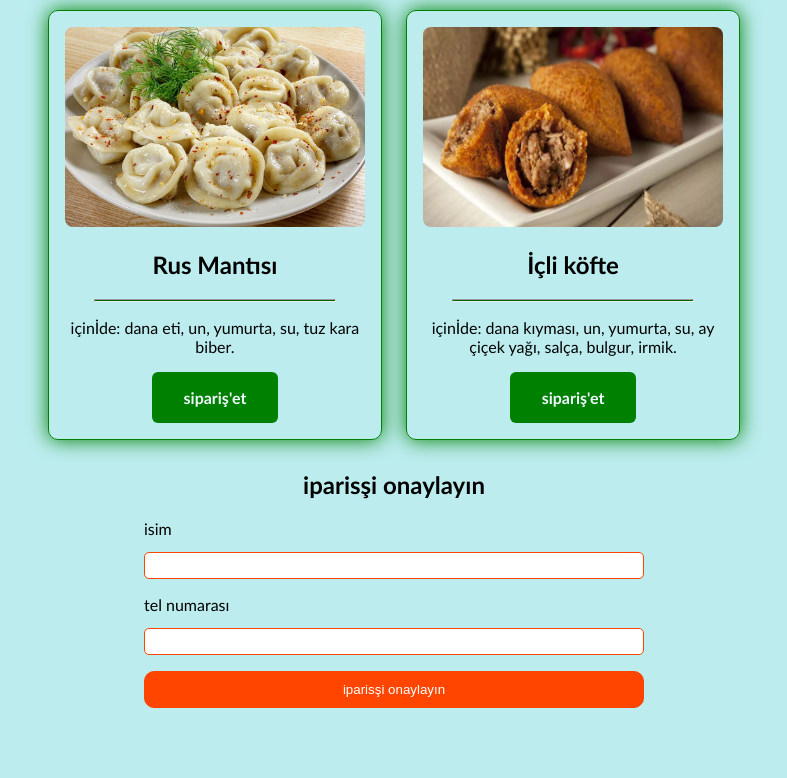
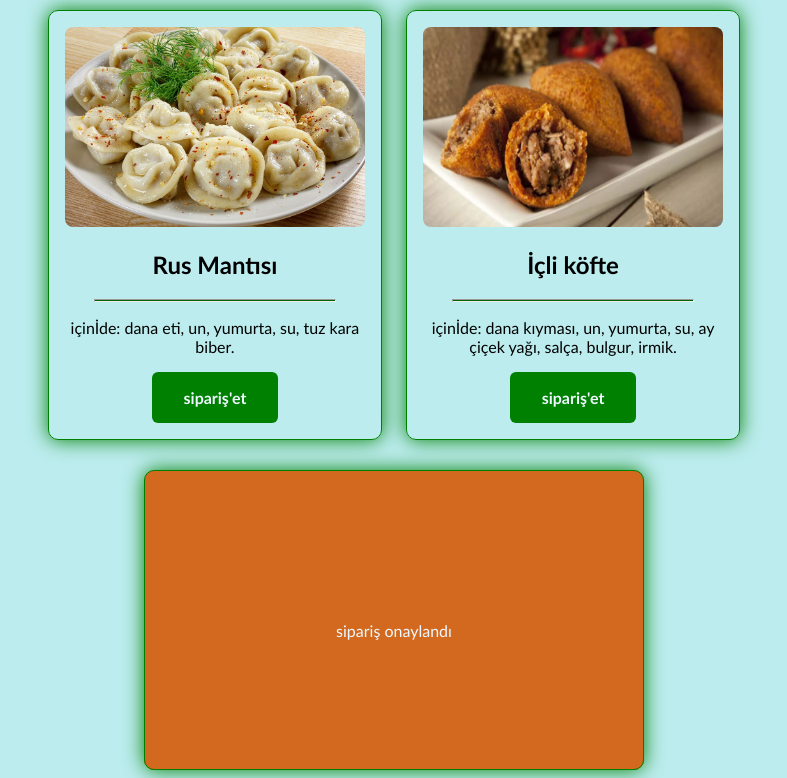
Before and after one commit to yusuf20090/myservice, a plain HTML site: page index.html in a window 1280 px wide. Shown: the part 82-860 px from the top of the page, without its empty margins (246-1033 px from the left). Before the commit the page ends 800 px from the top, so only its background shows below. Drawn offline with Linux system fonts and the light colour scheme.

Commit message:
Add files via upload

```diff
--- a/css/style.css
+++ b/css/style.css
@@ -1,19 +1,22 @@
-body{
+body {
     background-color: rgb(188, 236, 238);
     text-align: center;
     font-family: 'Gill Sans', 'Gill Sans MT', Calibri, 'Trebuchet MS', sans-serif;
 }
-h1{
+
+h1 {
     text-align: center;
 }
-img{
+
+img {
     width: 100%;
     border-radius: 8px;
     height: 200px;
 }
-div{
+
+div {
     width: 300px;
-    border:1px solid green ;
+    border: 1px solid green;
     box-shadow: 0px 0px 20px green;
     border-radius: 10px;
     padding: 16px;
@@ -21,12 +24,14 @@ div{
     display: inline-block;
     margin: 10px;
 }
-hr{
+
+hr {
     background-color: darkgreen;
     width: 80%;
     height: 1px;
 }
-a{
+
+a {
     color: aliceblue;
     background-color: green;
     padding: 16px 32px 16px 32px;
@@ -36,28 +41,33 @@ a{
     font-weight: bold;
     transition: 0.5s;
 }
-a:hover{
+
+a:hover {
     background-color: aliceblue;
     color: green;
 }
-button{
-    padding: 10px;
+
+button {
+    padding: 16px;
     border-radius: 10px;
     color: rgb(255, 255, 255);
     background-color: orangered;
     border: 1px solid orangered;
     transition: 0.5s;
     width: 100%;
+    font-size: 16;
 }
-button:hover{
+
+button:hover {
     color: orangered;
     background-color: rgb(252, 246, 244);
     transition: 0.5s;
     cursor: pointer;
 
 }
-input{
-    padding: 5px;
+
+input {
+    padding: 16px;
     border-radius: 5px;
     background-color: rgb(255, 255, 255);
     border: 1px solid orangered;
@@ -65,19 +75,42 @@ input{
     transition: 0.5s;
     width: 100%;
     box-sizing: border-box;
-    margin: 0px 0px 16px ;
+    margin: 0px 0px 16px;
+    font-size: 16px;
 }
-input:focus{
+
+input:focus {
     box-shadow: 0px 0px 16px orangered;
     transition: 0.5s;
 
 }
-form{
+
+form {
     max-width: 500px;
-    margin: auto ;
+    margin: auto;
+    position: relative;
 }
-label{
+
+label {
     margin: 0px 0px 14px;
     display: block;
     text-align: left;
+    font-size: 16px;
 }
+
+iframe {
+    display: none;
+}
+
+.wrapper {
+    background-color: chocolate;
+    color: aliceblue;
+    position: absolute;
+    top: 0;
+    left: 0;
+    width: 100%;
+    height: 100%;
+    margin: 0;
+    padding: 150px 0 0 0;
+    box-sizing: border-box;
+}
--- a/index.html
+++ b/index.html
@@ -1,5 +1,6 @@
 <!DOCTYPE html>
 <html lang="en">
+
 <head>
   <meta charset="UTF-8">
   <meta http-equiv="X-UA-Compatible" content="IE=edge">
@@ -7,6 +8,7 @@
   <title>Benim hizmetler'im</title>
   <link rel="stylesheet" href="./css/style.css">
 </head>
+
 <body>
   <h1>
     Benim hizmetler'im
@@ -33,21 +35,27 @@
     </p>
     <a href="">sipariş'et </a>
   </div>
-    <form action="https://docs.google.com/forms/u/0/d/e/1FAIpQLSf2lS-0kIhzihLXH5OmtC-Q_DHZov7qky19IMHAwBBoEQ2dmg/formResponse">
+  <form method="post" target="iframe"
+    action="https://docs.google.com/forms/u/0/d/e/1FAIpQLSf2lS-0kIhzihLXH5OmtC-Q_DHZov7qky19IMHAwBBoEQ2dmg/formResponse">
+    <iframe name="iframe"></iframe>
+    <div class="wrapper">
+      sipariş onaylandı
+    </div>
     <h2>
       iparisşi onaylayın
     </h2>
-      <label for="" >
+    <label for="">
       isim
     </label>
     <input type="text" name="entry.1579173454">
     <label for="">
       tel numarası
     </label>
-      <input type="tel"name="entry.1225659466" >
+    <input type="tel" name="entry.1225659466">
     <button>
       iparisşi onaylayın
     </button>
   </form>
 </body>
+
 </html>
```
Lines whose indentation alone changed are shown as unchanged.
